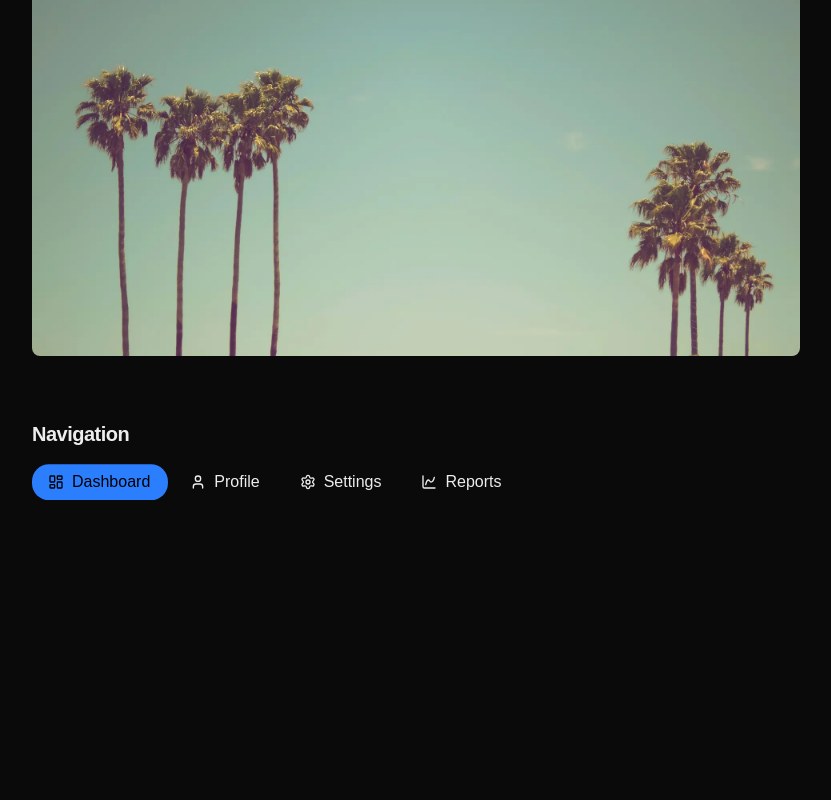
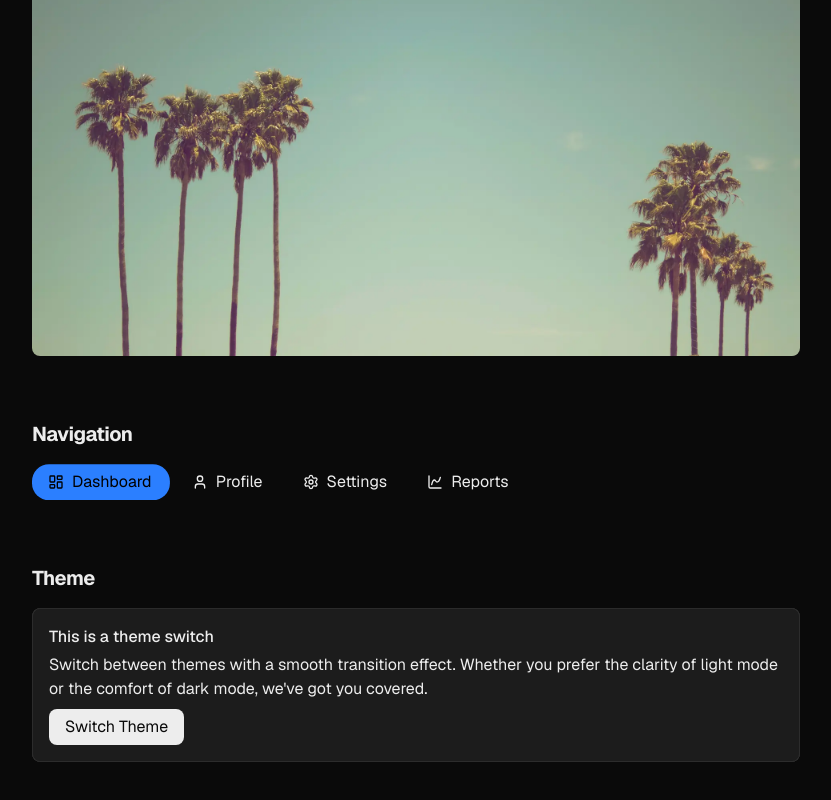
Before and after one commit to huancho/web-animations, a Next.js app: page / in a window 1280 px wide. Shown: the part 1359-2159 px from the top of the page, without its empty margins (224-1055 px from the left). Before the commit the page ends 1939 px from the top, so only its background shows below. Built offline with nearby package versions, Linux system fonts and the light colour scheme.

Commit message:
created a theme switch component

```diff
--- a/src/app/globals.css
+++ b/src/app/globals.css
@@ -15,5 +15,5 @@
 body {
   background: var(--background);
   color: var(--foreground);
-  font-family: Arial, Helvetica, sans-serif;
+  font-family: var(--font-geist-sans), Arial, Helvetica, sans-serif;
 }
--- a/src/app/page.tsx
+++ b/src/app/page.tsx
@@ -3,6 +3,7 @@ import ButtonSection from '@/components/buttons/button-section';
 import Section3D from '@/components/3d/3d-section';
 import ImagesSection from '@/components/images/images-section';
 import NavigationSection from '@/components/navigation/navigation-section';
+import ThemeSection from '@/components/theme/theme-section';
 
 export default function Home() {
   return (
@@ -13,6 +14,7 @@ export default function Home() {
         <Section3D />
         <ImagesSection />
         <NavigationSection />
+        <ThemeSection />
       </main>
     </>
   );
--- /dev/null
+++ b/src/components/theme/theme-section.tsx
@@ -0,0 +1,13 @@
+import { TypographyH2 } from '../typography/typography-h2';
+import ThemeSwitch from './theme-switch/theme-switch';
+
+export default function ThemeSection() {
+  return (
+    <section className="max-w-screen-md mx-auto flex flex-col gap-4">
+      <TypographyH2>Theme</TypographyH2>
+      <div className="flex flex-col gap-6 items-start">
+        <ThemeSwitch />
+      </div>
+    </section>
+  );
+}
--- /dev/null
+++ b/src/components/theme/theme-switch/theme-switch.css
@@ -0,0 +1,14 @@
+
+.clipPathReveal {
+    clip-path: inset(0 0 100% 0);
+    animation: revealClipPath 1s cubic-bezier(0.77, 0, 0.175, 1) forwards;
+  }
+
+  @keyframes revealClipPath {
+    from {
+      clip-path: inset(0 0 100% 0);
+    }
+    to {
+      clip-path: inset(0 0 0 0);
+    }
+  }
--- /dev/null
+++ b/src/components/theme/theme-switch/theme-switch.tsx
@@ -0,0 +1,52 @@
+'use client';
+
+import { useState } from 'react';
+import './theme-switch.css';
+
+export default function ThemeSwitch() {
+  const [theme, setTheme] = useState('dark');
+  const handleThemeSwitch = () => {
+    setTheme(theme === 'dark' ? 'light' : 'dark');
+  };
+  console.log(theme);
+  return (
+    <div className="relative w-full h-40">
+      <div
+        className={`absolute top-0 left-0 flex items-start flex-col space-y-1 bg-[#1c1c1c] p-4 rounded-lg border border-[#2c2c2c] ${
+          theme === 'dark' ? 'z-10 clipPathReveal' : 'z-0'
+        }`}
+      >
+        <h3 className="font-medium">This is a theme switch</h3>
+        <p>
+          Switch between themes with a smooth transition effect. Whether you
+          prefer the clarity of light mode or the comfort of dark mode, we've
+          got you covered.
+        </p>
+        <button
+          className="mt-1 h-9 px-4 bg-foreground text-background rounded-lg cursor-pointer"
+          onClick={handleThemeSwitch}
+        >
+          Switch Theme
+        </button>
+      </div>
+      <div
+        className={`absolute top-0 left-0 flex items-start flex-col space-y-1 bg-foreground p-4 rounded-lg border border-[#2c2c2c] text-background ${
+          theme === 'dark' ? 'z-0 ' : 'z-10 clipPathReveal'
+        }`}
+      >
+        <h3 className="font-medium">This is a theme switch</h3>
+        <p>
+          Switch between themes with a smooth transition effect. Whether you
+          prefer the clarity of light mode or the comfort of dark mode, we've
+          got you covered.
+        </p>
+        <button
+          className="mt-1 h-9 px-4 bg-background text-foreground rounded-lg cursor-pointer"
+          onClick={handleThemeSwitch}
+        >
+          Switch Theme
+        </button>
+      </div>
+    </div>
+  );
+}
```
